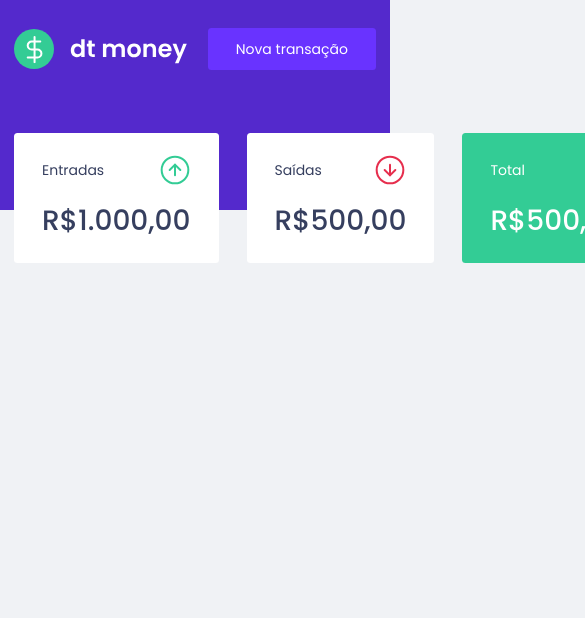
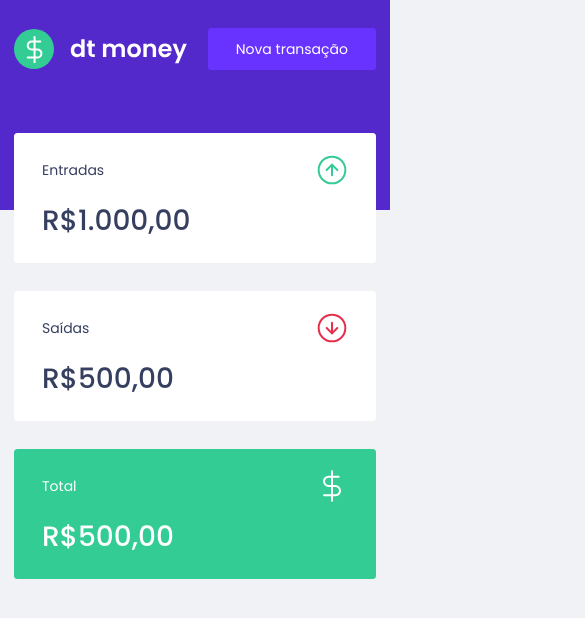
Before and after one commit to luzimar/mymoney, a React (Create React App) app: page / in a window 390 px wide. Shown: the top 618 px of the page, 585 px wide, since content can reach past the window. Built offline with nearby package versions, Linux system fonts and the light colour scheme.

Commit message:
#7 Adicionado meta tag para responsividade

```diff
--- a/public/index.html
+++ b/public/index.html
@@ -3,6 +3,7 @@
   <head>
     <link rel="preconnect" href="https://fonts.gstatic.com">
     <meta charset="utf-8" />
+    <meta name="viewport" content="width=device-width, initial-scale=1.0">
     <title>React App</title>
     <link href="https://fonts.googleapis.com/css2?family=Poppins:wght@400;500;600&display=swap" rel="stylesheet">
   </head>
--- a/src/components/Summary/styles.ts
+++ b/src/components/Summary/styles.ts
@@ -2,7 +2,7 @@
 
 export const Container = styled.div`
     display: grid;
-    grid-template-columns: repeat(3, 1fr);
+    grid-template-columns: repeat(auto-fit, minmax(250px, 1fr));
     gap: 2rem;
     margin-top: -8rem;
 
```
